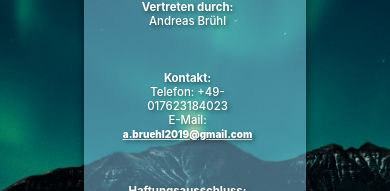
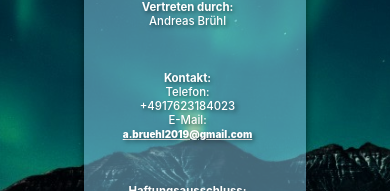
Before and after one commit to AndiBruehl/andibruehl.github.io, a React (Create React App) app: page /imprint in a window 390 px wide. Shown: the part 330-521 px from the top of the page. Built offline with nearby package versions, Linux system fonts and the light colour scheme.

Commit message:
corrected phone number

```diff
--- a/src/components/Contact/Imprint.js
+++ b/src/components/Contact/Imprint.js
@@ -86,7 +86,7 @@ const Impressum = () => {
               <p>
                 <strong>Kontakt:</strong>
                 <br />
-                Telefon: +49-017623184023
+                Telefon: +4917623184023
                 <br />
                 E-Mail:{" "}
                 <a href="mailto:a.bruehl2019@gmail.com">
```
